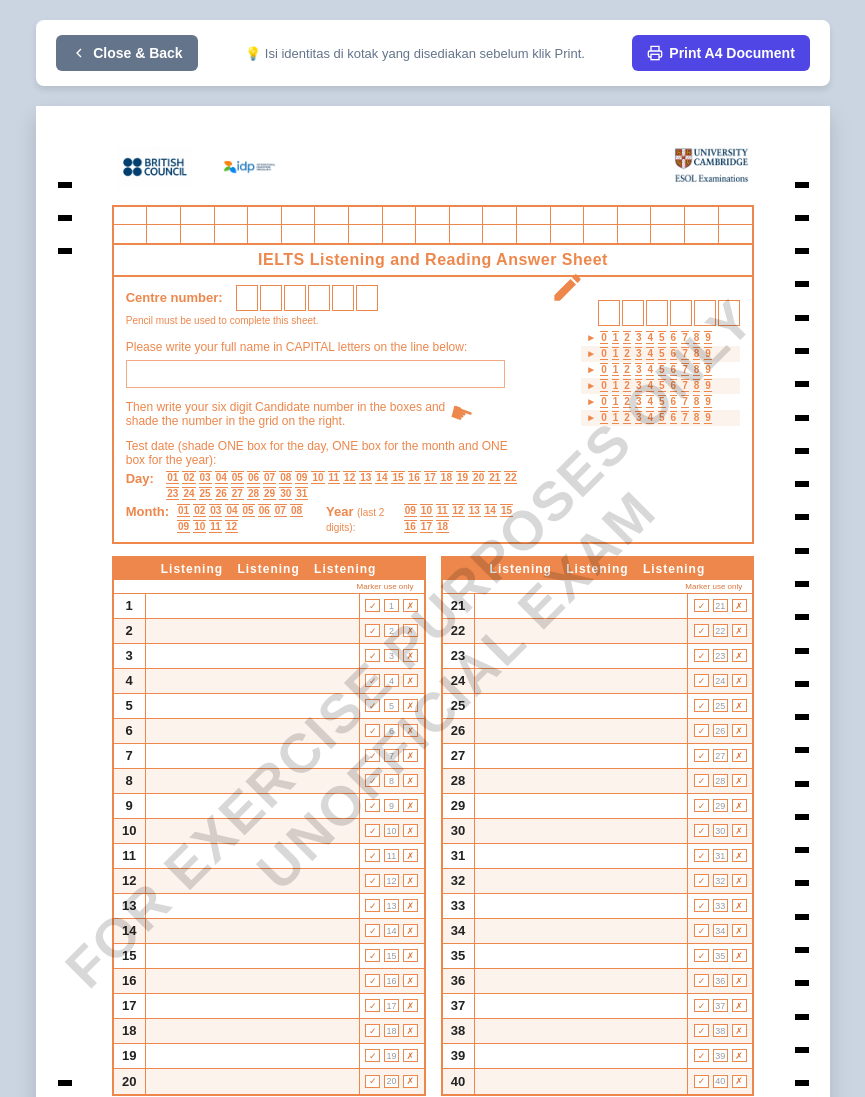
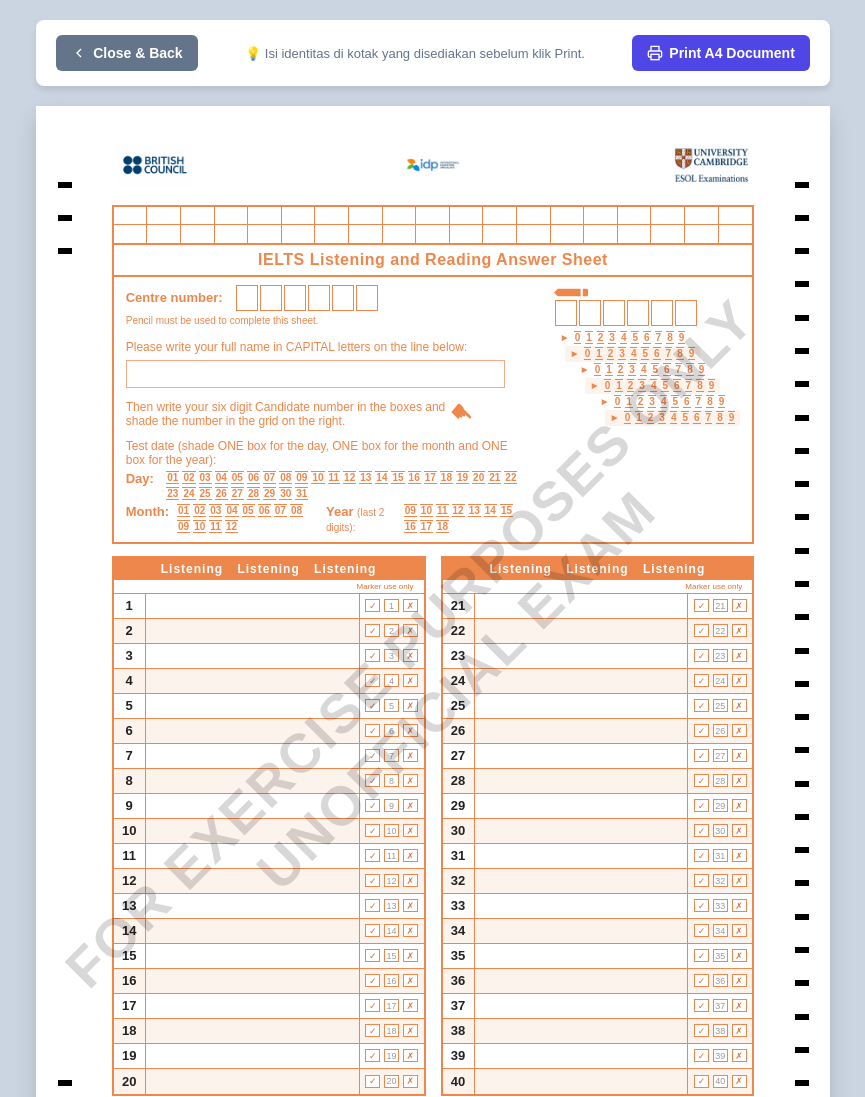
Before and after one commit to tbrstructureshop-beep/answersheet, a plain HTML site: page print/listening/index.html in a window 1280 px wide. Shown: the top 1097 px of the page, without its empty margins (207-1072 px from the left). Drawn offline with Linux system fonts and the light colour scheme.

Commit message:
Refactor logo layout and candidate grid styles
Updated styles and structure for logo alignment and candidate grid.

```diff
--- a/print/listening/index.html
+++ b/print/listening/index.html
@@ -127,7 +127,7 @@
             margin-bottom: 15px;
             padding: 0 5px;
         }
-        .logos-left { display: flex; gap: 20px; align-items: center; }
+        .logo-box { flex: 1; }
         .header-logos img { height: 42px; object-fit: contain; }
 
         /* --- IDENTIFICATION SECTION --- */
@@ -208,19 +208,20 @@
         /* Visual Element Kanan: Ikon & Grid Kandidat */
         .pointer-hand {
             font-size: 26px; color: var(--ielts-orange);
-            margin-left: 5px; transform: rotate(20deg);
+            margin-left: 5px; transform: rotate(45deg); /* Berubah menjadi 45 Derajat */
             display: inline-block; line-height: 1;
         }
         .pencil-icon {
-            position: absolute; right: 155px; top: -15px;
+            position: absolute; right: 150px; top: -10px;
             width: 35px; height: 35px;
+            transform: rotate(45deg); /* Berubah menjadi 45 Derajat */
         }
 
         .cand-wrapper { display: flex; flex-direction: column; align-items: flex-start; }
-        .cand-grid { display: flex; flex-direction: column; width: 100%; }
+        .cand-grid { display: flex; flex-direction: column; width: 100%; align-items: flex-start; }
 
         /* WARNA SELANG SELING GRID KANDIDAT */
-        .cand-row { display: flex; gap: 4px; align-items: center; padding: 1.5px 5px; }
+        .cand-row { display: flex; gap: 4px; align-items: center; padding: 1.5px 5px; border-radius: 2px;}
         .cand-row:nth-child(even) { background-color: var(--ielts-light); }
         .cand-row:nth-child(odd) { background-color: transparent; }
         .cand-row span { color: var(--ielts-orange); font-size: 10px; }
@@ -322,13 +323,15 @@
                 FOR EXERCISE PURPOSES ONLY<br>UNOFFICIAL EXAM
             </div>
 
-            <!-- HEADER LOGOS -->
+            <!-- HEADER LOGOS: Kiri, Tengah, Kanan -->
             <div class="header-logos">
-                <div class="logos-left">
+                <div class="logo-box" style="text-align: left;">
                     <img src="../../Assets/BritCounsil.jpeg" alt="British Council">
+                </div>
+                <div class="logo-box" style="text-align: center;">
                     <img src="../../Assets/IdpEdu.jpeg" alt="IDP Education">
                 </div>
-                <div>
+                <div class="logo-box" style="text-align: right;">
                     <img src="../../Assets/CambridgeEsol.jpeg" alt="Cambridge ESOL">
                 </div>
             </div>
@@ -376,13 +379,13 @@
 
                     <!-- Kanan: Grid OMR Candidate Number -->
                     <div class="id-right">
-                        <!-- Custom Orange Pencil Icon SVG -->
+                        <!-- Custom Orange Pencil Icon SVG (Rotasi 45 Derajat) -->
                         <svg class="pencil-icon" xmlns="http://www.w3.org/2000/svg" viewBox="0 0 24 24" fill="var(--ielts-orange)">
                             <path d="M3 17.25V21h3.75L17.81 9.94l-3.75-3.75L3 17.25zM20.71 7.04c.39-.39.39-1.02 0-1.41l-2.34-2.34c-.39-.39-1.02-.39-1.41 0l-1.83 1.83 3.75 3.75 1.83-1.83z"/>
                         </svg>
 
                         <div class="cand-wrapper">
-                            <div class="write-boxes" id="cand-boxes" style="margin-left: 17px; margin-bottom: 4px;"></div>
+                            <div class="write-boxes" id="cand-boxes" style="margin-left: 0; margin-bottom: 4px;"></div>
                             <div class="cand-grid" id="cand-rows"></div>
                         </div>
                     </div>
@@ -499,10 +502,12 @@
             for(let i=0; i<38; i++) { topGridHtml += '<div class="t-cell"></div>'; }
             document.getElementById('top-grid-boxes').innerHTML = topGridHtml;
 
-            // Generate Grid Angka Candidate Number (Selang-seling via CSS)
+            // Generate Grid Angka Candidate Number Berundak (Indented)
             let candRowsHtml = '';
             for(let r=0; r<6; r++) {
-                candRowsHtml += '<div class="cand-row"><span>►</span>';
+                // Memberikan margin bertahap pada setiap baris untuk efek berundak/tangga
+                let indentAmount = r * 10;
+                candRowsHtml += `<div class="cand-row" style="margin-left: ${indentAmount}px;"><span>►</span>`;
                 for(let n=0; n<=9; n++) { candRowsHtml += `<div class="omr-num">${n}</div>`; }
                 candRowsHtml += '</div>';
             }
```
